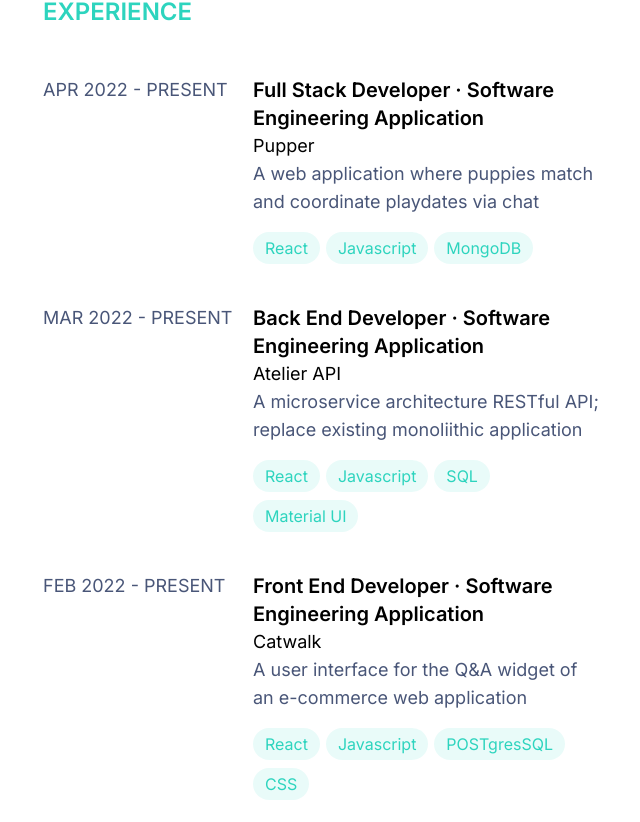
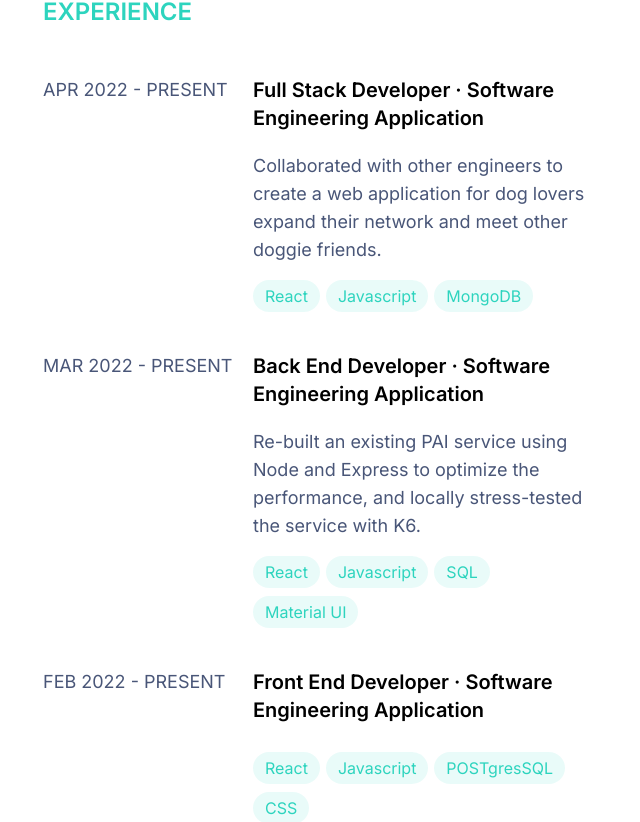
Before and after one commit to L-Chew/Personal-Portfolio, a React app: page /learn-more in a window 1280 px wide. Shown: the part 452-1274 px from the top of the page, without its empty margins (597-1237 px from the left). Built offline with nearby package versions, Linux system fonts and the light colour scheme; the HTML template or start-up script is replaced by a standard one.

Commit message:
Experience: modified text content

```diff
--- a/client/src/Components/Experience.jsx
+++ b/client/src/Components/Experience.jsx
@@ -8,7 +8,7 @@ const Experience = () => {
       'company': 'Software Engineering Application',
       'role': 'Full Stack Developer',
       'application': 'Pupper',
-      'description': 'A web application where puppies match and coordinate playdates via chat',
+      'description': 'Collaborated with other engineers to create a web application for dog lovers expand their network and meet other doggie friends.',
       'techStack': ['React', 'Javascript', 'MongoDB']
     },
     {
@@ -17,7 +17,7 @@ const Experience = () => {
       'company': 'Software Engineering Application',
       'role': 'Back End Developer',
       'application': 'Atelier API',
-      'description': 'A microservice architecture RESTful API; replace existing monoliithic application',
+      'description': 'Re-built an existing PAI service using Node and Express to optimize the performance, and locally stress-tested the service with K6. ',
       'techStack': ['React', 'Javascript', 'SQL', 'Material UI']
     },
     {
@@ -26,7 +26,7 @@ const Experience = () => {
       'company': 'Software Engineering Application',
       'role': 'Front End Developer',
       'application': 'Catwalk',
-      'description': 'A user interface for the Q&A widget of an e-commerce web application',
+      'description': '',
       'techStack': ['React', 'Javascript', 'POSTgresSQL', 'CSS']
     },
     {
@@ -55,7 +55,7 @@ const Experience = () => {
               </div>
               <div className='col-start-4 col-span-9'>
                 <h3 className='text-xl font-semibold group-hover:text-[#2DD4BE]'>
-                  <div>
+                  <div className='mb-5'>
                     <span>
                     {experience.role} ·
                     {' '}
@@ -65,9 +65,6 @@ const Experience = () => {
                     </span>
                   </div>
                 </h3>
-                <span className='text-lg'>
-                  {experience.application === null ? 'none' : experience.application}
-                </span>
                 <p className='text-[#495678] text-lg'>
                   {experience.description}
                 </p>
@@ -88,7 +85,7 @@ const Experience = () => {
           ))}
         </ol>
         <div className='mt-12'>
-          <a className='in-line-flex items-center font-semibold text-xl' href='/resume.pdf'>View Full Résumé</a>
+          <a className='in-line-flex items-center font-semibold text-xl' href='../resume.pdf'>View Full Résumé</a>
         </div>
       </div>
     </div>
```
